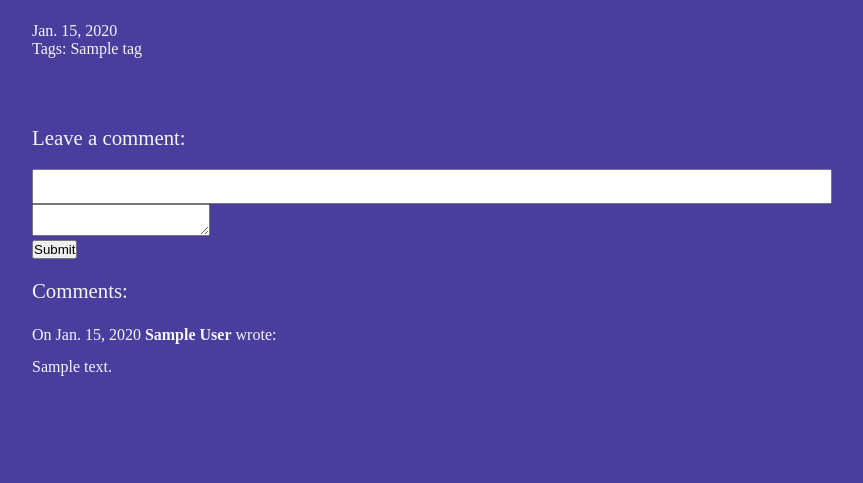
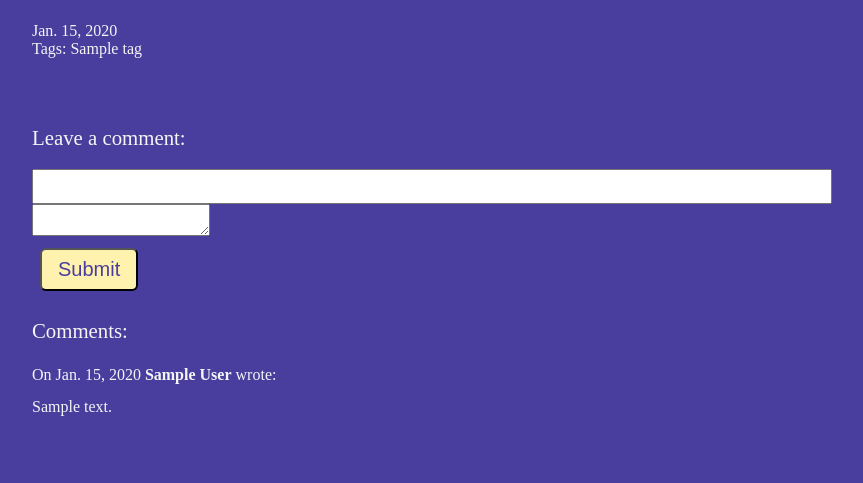
Before and after one commit to porter-m39/food_blog, a Django app: template posts/templates/posts/detail.html in a window 1280 px wide. Shown: the part 1134-1617 px from the top of the page, without its empty margins (208-1071 px from the left). Before the commit the page ends 1510 px from the top, so only its background shows below. Run offline with Django 3.2, Linux system fonts and the light colour scheme; the template is opened without the code that fills it: most values are stand-ins (such as "Sample title", 1, 10 or a date in 2020); grey boxes marked "Sample" are stand-in pictures; form fields are guessed from the names that the template uses.

Commit message:
comments look a bit better, but still bad.

```diff
--- a/posts/forms.py
+++ b/posts/forms.py
@@ -6,11 +6,11 @@
     author = forms.CharField(
         max_length=60,
         widget = forms.TextInput(
-            attrs={"class":"form-control","placeholder":"Your Name"}
+            attrs={"class":"form-control comment-author","placeholder":"Your Name",}
         ),
     )
     body = forms.CharField(
         widget = forms.Textarea(
-            attrs = {"class":"form-control","placeholder":"Leave a comment!"}
+            attrs = {"class":"form-control comment-body","placeholder":"Leave a comment!"}
         )
     )
--- a/posts/templates/posts/detail.html
+++ b/posts/templates/posts/detail.html
@@ -59,18 +59,20 @@
                 <div>
                     {{ form.body }}
                 </div>
-                <button type="submit" class="btn btn-primary">Submit</button>
+                <button type="submit" class="btn btn-primary {% if not comments %}gap_below{% endif %}">Submit</button>
             </form>
 
+            {% if comments %}
                 <h3>Comments:</h3>
                 {% for comment in comments %}
                     <p>
                         On {{ comment.created_on.date }} <b>{{ comment.author }}</b> wrote:
                     </p>
-                <p>
-                    {{ comment.body | linebreaks }}
+                    <p {% if forloop.last %} class = "gap_below" {% endif %}>
+                        {{ comment.body }}
                     </p>
                 {% endfor %}
+            {% endif %}
 
     </div>
 
--- a/static/css/style.css
+++ b/static/css/style.css
@@ -250,3 +250,40 @@
         margin: 2rem 2rem;
     }
 }
+
+/* adding stuff from deep seek to make comment form look better ? */
+
+.comment-author {
+    /* Specific styles for author field */
+    /* border: 2px solid red; */
+    width: 30rem;
+    margin: .5rem;
+    padding: .5rem;
+    font-size: 1rem;
+    font-family: sans-serif;
+}
+
+.comment-body {
+    /* Specific styles for body field */
+    width: 30rem;
+    margin: .5rem;
+    padding: .5rem;
+    font-size: .9rem;
+    font-family: sans-serif;
+    /* min-height: 150px; */
+    /* line-height: 1.6; */
+    /* border: 2px solid red; */
+}
+
+.btn.btn-primary {
+    background-color: rgb(255, 242, 175);
+    color: rgb(73, 61, 158);
+    padding: .5rem 1rem;
+    border-radius: 0.375rem;
+    font-family: sans-serif;
+    font-size: 1.25rem;
+    /* font-weight: 500; */
+    cursor: pointer;
+    /* transition: all 0.15s ease-in-out; */
+    margin: 0.5rem;
+}
--- a/todo.txt
+++ b/todo.txt
@@ -34,3 +34,5 @@
 - DONE -- add wash/natural process option for coffee model
 - DONE -- make things listed alphabetically in coffee model
 - Add slugs to coffee posts
+- Change processing attribute so that you can select two different processing methods
+- Change admin so that an email is linked ?
```
Lines whose indentation alone changed are shown as unchanged.
